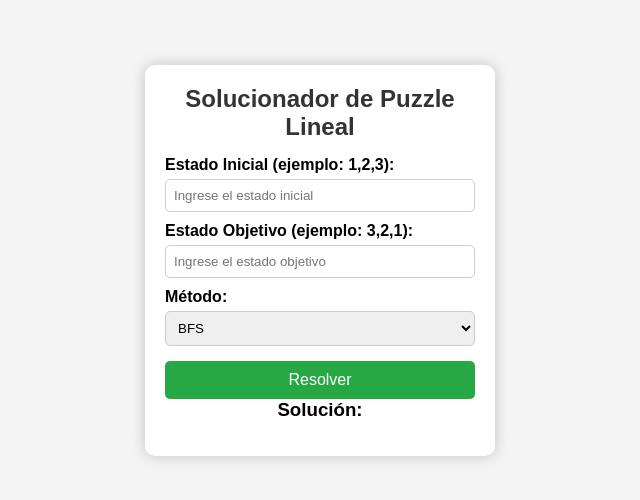
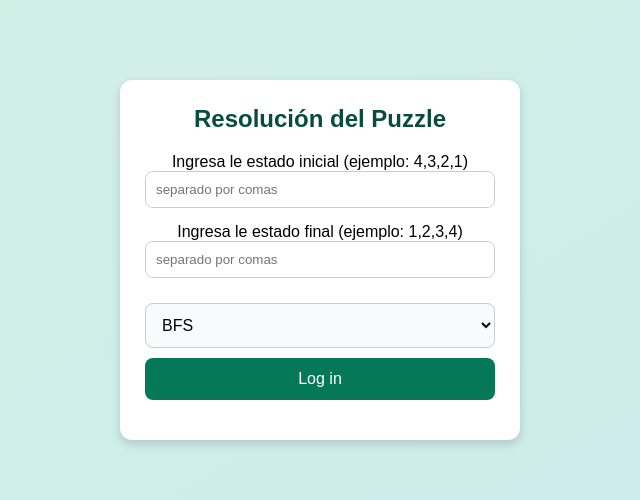
Before and after one commit to JoseAlfonsoB/RepoExamen, a plain HTML site: page index.html in a window 1280 px wide. Shown: the part 140-640 px from the top of the page, without its empty margins (320-960 px from the left). Drawn offline with Linux system fonts and the light colour scheme.

Commit message:
Cambios en la interfaz

```diff
--- a/index.html
+++ b/index.html
@@ -13,98 +13,110 @@
 
       body {
         font-family: Arial, sans-serif;
-        background-color: #f4f4f4;
+        background: linear-gradient(to bottom right, #d4f1e5, #cbeaed);
         display: flex;
         justify-content: center;
         align-items: center;
-        min-height: 100vh; /* Asegura que la caja siempre esté en el centro */
+        min-height: 100vh;
       }
 
       .container {
         background: white;
-        width: 350px;
-        padding: 20px;
-        border-radius: 10px;
-        box-shadow: 0px 0px 15px rgba(0, 0, 0, 0.2);
+        padding: 25px;
+        border-radius: 12px;
+        box-shadow: 0px 4px 10px rgba(0, 0, 0, 0.15);
         text-align: center;
+        width: 400px;
       }
 
       h2 {
-        color: #333;
+        color: #064e3b;
+        margin-bottom: 20px;
+      }
+
+      .input-group {
+        display: flex;
+        align-items: center;
+        border: 1px solid #ccc;
+        border-radius: 8px;
+        overflow: hidden;
         margin-bottom: 15px;
       }
 
-      label {
-        font-weight: bold;
-        display: block;
-        margin-top: 10px;
-        text-align: left;
+      .input-group input {
+        border: none;
+        padding: 10px;
+        flex: 1;
+        outline: none;
       }
 
-      input,
+      .input-group span {
+        background: #e5e7eb;
+        padding: 10px;
+        color: #6b7280;
+        font-weight: bold;
+      }
+
+      select,
+      button {
+        width: 100%;
+        padding: 12px;
+        border: none;
+        border-radius: 8px;
+        margin-top: 10px;
+        font-size: 16px;
+      }
+
       select {
-        width: 100%;
-        padding: 8px;
-        margin-top: 5px;
+        background: #f9fafb;
         border: 1px solid #ccc;
-        border-radius: 5px;
       }
 
       button {
-        background-color: #28a745;
+        background-color: #047857;
         color: white;
-        border: none;
-        padding: 10px;
-        margin-top: 15px;
         cursor: pointer;
-        border-radius: 5px;
-        font-size: 16px;
-        width: 100%;
       }
 
       button:hover {
-        background-color: #218838;
+        background-color: #065f46;
       }
 
-      #solution {
+      p {
         margin-top: 15px;
         font-weight: bold;
         color: #333;
-        word-wrap: break-word;
       }
     </style>
   </head>
   <body>
     <div class="container">
-      <h2>Solucionador de Puzzle Lineal</h2>
-      <label>Estado Inicial (ejemplo: 1,2,3):</label>
-      <input type="text" id="start" placeholder="Ingrese el estado inicial" />
+      <h2> Resolución del Puzzle</h2>
+      <label for="">Ingresa le estado inicial (ejemplo: 4,3,2,1)</label>
+      <div class="input-group">
+        <input type="text" id="start" placeholder="separado por comas" />
+      </div>
 
-      <label>Estado Objetivo (ejemplo: 3,2,1):</label>
-      <input type="text" id="goal" placeholder="Ingrese el estado objetivo" />
+      <label for="">Ingresa le estado final (ejemplo: 1,2,3,4)</label>
 
-      <label>Método:</label>
+      <div class="input-group">
+        <input type="text" id="goal" placeholder="separado por comas" />
+      </div>
+
       <select id="method">
         <option value="BFS">BFS</option>
         <option value="DFS">DFS</option>
         <option value="DFS_REC">DFS Recursivo</option>
       </select>
 
-      <button onclick="solvePuzzle()">Resolver</button>
-      <h3>Solución:</h3>
+      <button onclick="solvePuzzle()">Log in</button>
       <p id="solution"></p>
     </div>
 
     <script>
       function solvePuzzle() {
-        const start = document
-          .getElementById("start")
-          .value.split(",")
-          .map(Number);
-        const goal = document
-          .getElementById("goal")
-          .value.split(",")
-          .map(Number);
+        const start = document.getElementById("start").value.split(",").map(Number);
+        const goal = document.getElementById("goal").value.split(",").map(Number);
         const method = document.getElementById("method").value;
 
         fetch("http://127.0.0.1:5000/solve", {
@@ -114,13 +126,11 @@
         })
           .then((response) => response.json())
           .then((data) => {
-            document.getElementById("solution").innerText =
-              "Solución: " + JSON.stringify(data.solution);
+            document.getElementById("solution").innerText = "Solution: " + JSON.stringify(data.solution);
           })
           .catch((error) => {
             console.error("Error:", error);
-            document.getElementById("solution").innerText =
-              "Error al resolver el puzzle";
+            document.getElementById("solution").innerText = "Error solving the puzzle";
           });
       }
     </script>
```
